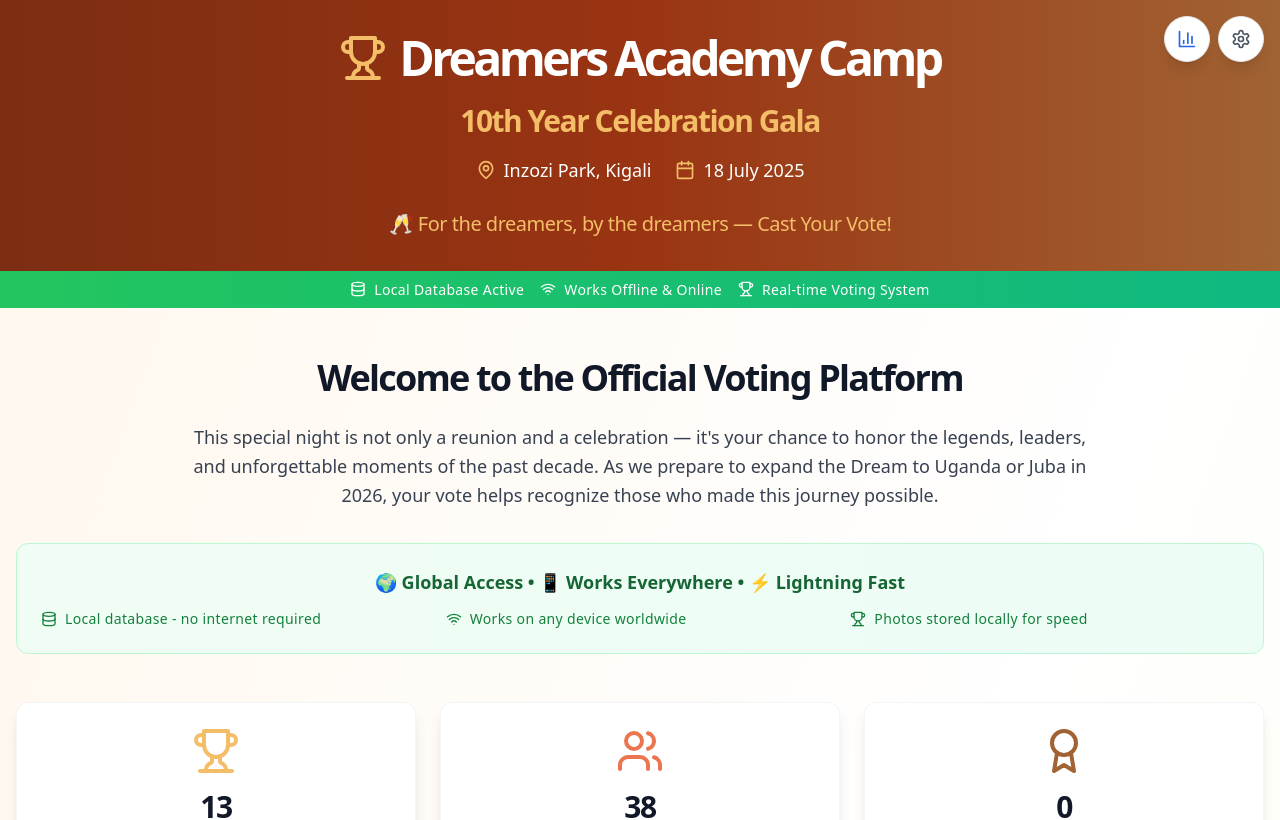
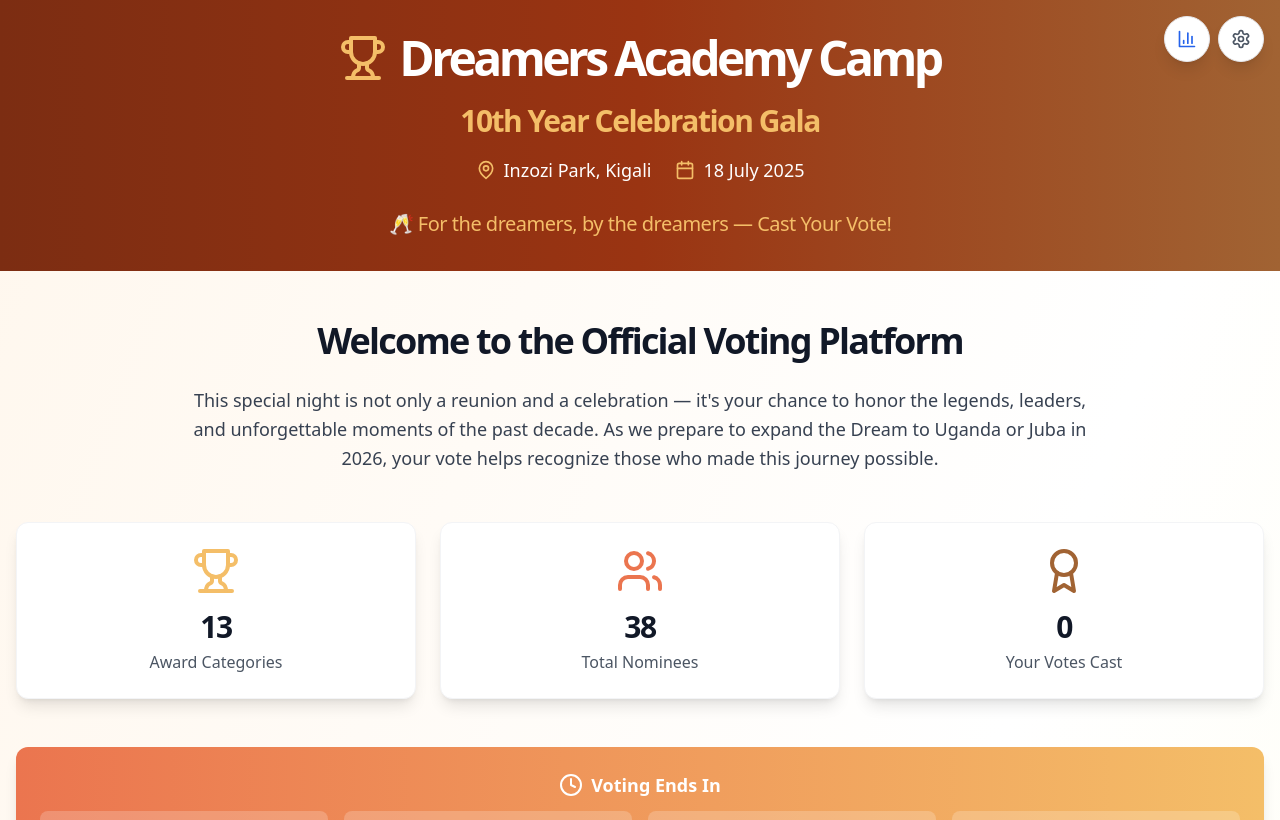
Before and after one commit to rex-vava/iDebateDAC25, a React (Vite) app: page / in a window 1280 px wide. Shown: the top 820 px of the page. Built offline with nearby package versions, Linux system fonts and the light colour scheme.

Commit message:
Remove local database status text

```diff
--- a/src/App.tsx
+++ b/src/App.tsx
@@ -12,15 +12,14 @@ import { useCategories } from './hooks/useCategories';
 import { useVoting } from './hooks/useVoting';
 import { useAuth } from './hooks/useAuth';
 import { optimizeLocalStorage } from './utils/performance';
-import { Trophy, Users, Award, Settings, BarChart3, Wifi, Database } from 'lucide-react';
+import { Trophy, Users, Award, Settings, BarChart3 } from 'lucide-react';
 
 // Loading component
 const LoadingSpinner = () => (
   <div className="min-h-screen bg-gradient-to-br from-orange-50 via-white to-yellow-50 flex items-center justify-center">
     <div className="text-center">
       <div className="w-12 h-12 border-4 border-orange-500 border-t-transparent rounded-full animate-spin mx-auto mb-4"></div>
-      <p className="text-gray-600">Loading voting platform...</p>
-      <p className="text-sm text-gray-500 mt-2">Initializing local database</p>
+      <p className="text-gray-600">Loading...</p>
     </div>
   </div>
 );
@@ -85,26 +84,6 @@ function App() {
       <div className="min-h-screen bg-gradient-to-br from-orange-50 via-white to-yellow-50">
         <Header />
 
-        {/* System Status Banner */}
-        <div className="bg-gradient-to-r from-green-500 to-emerald-500 text-white py-2">
-          <div className="container mx-auto px-4">
-            <div className="flex items-center justify-center gap-4 text-sm">
-              <div className="flex items-center gap-2">
-                <Database className="w-4 h-4" />
-                <span className="font-medium">Local Database Active</span>
-              </div>
-              <div className="flex items-center gap-2">
-                <Wifi className="w-4 h-4" />
-                <span>Works Offline & Online</span>
-              </div>
-              <div className="hidden md:flex items-center gap-2">
-                <Trophy className="w-4 h-4" />
-                <span>Real-time Voting System</span>
-              </div>
-            </div>
-          </div>
-        </div>
-
         {/* Admin Toggle */}
         <div className="fixed top-4 right-4 z-40 flex gap-2">
           <button
@@ -137,7 +116,7 @@ function App() {
                     </div>
                     <div>
                       <h3 className="text-2xl font-bold text-gray-900">Live Vote Statistics</h3>
-                      <p className="text-sm text-gray-600">Real-time voting analytics from local database</p>
+                      <p className="text-sm text-gray-600">Real-time voting analytics</p>
                     </div>
                   </div>
                   <button
@@ -181,27 +160,6 @@ function App() {
             <p className="text-lg text-gray-700 max-w-4xl mx-auto leading-relaxed">
               This special night is not only a reunion and a celebration — it's your chance to honor the legends, leaders, and unforgettable moments of the past decade. As we prepare to expand the Dream to Uganda or Juba in 2026, your vote helps recognize those who made this journey possible.
             </p>
-
-            {/* Local System Benefits */}
-            <div className="mt-8 bg-gradient-to-r from-green-50 to-emerald-50 rounded-xl p-6 border border-green-200">
-              <h3 className="text-lg font-semibold text-green-800 mb-3">
-                🌍 Global Access • 📱 Works Everywhere • ⚡ Lightning Fast
-              </h3>
-              <div className="grid md:grid-cols-3 gap-4 text-sm text-green-700">
-                <div className="flex items-center gap-2">
-                  <Database className="w-4 h-4" />
-                  <span>Local database - no internet required</span>
-                </div>
-                <div className="flex items-center gap-2">
-                  <Wifi className="w-4 h-4" />
-                  <span>Works on any device worldwide</span>
-                </div>
-                <div className="flex items-center gap-2">
-                  <Trophy className="w-4 h-4" />
-                  <span>Photos stored locally for speed</span>
-                </div>
-              </div>
-            </div>
           </div>
 
           {/* Stats */}
```
